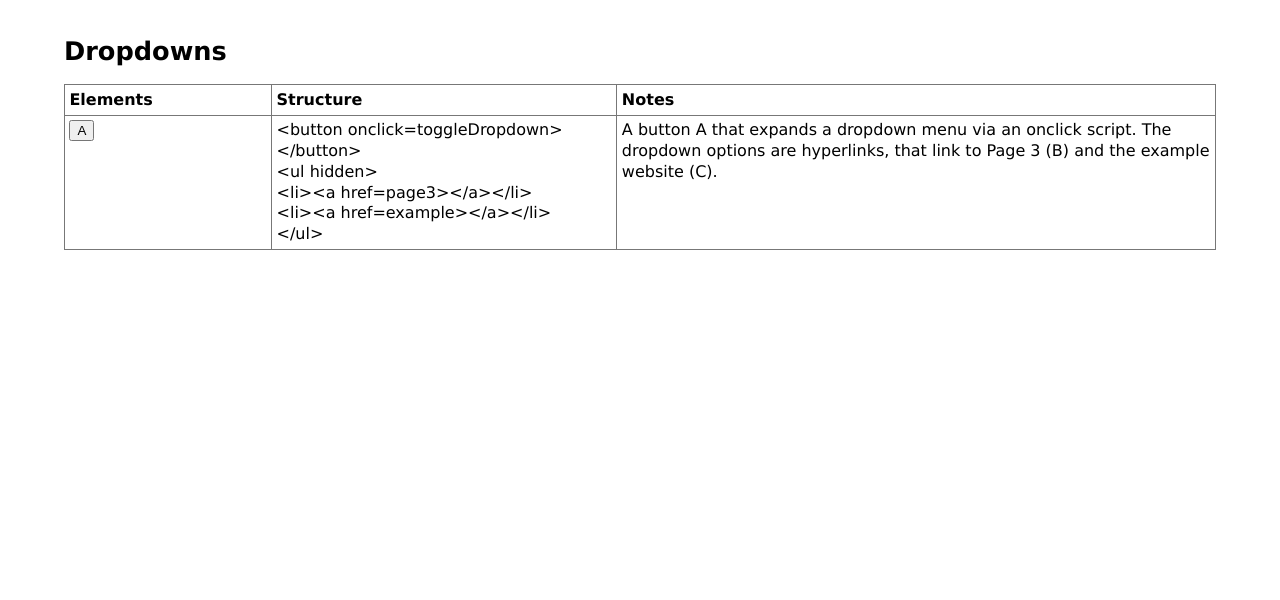
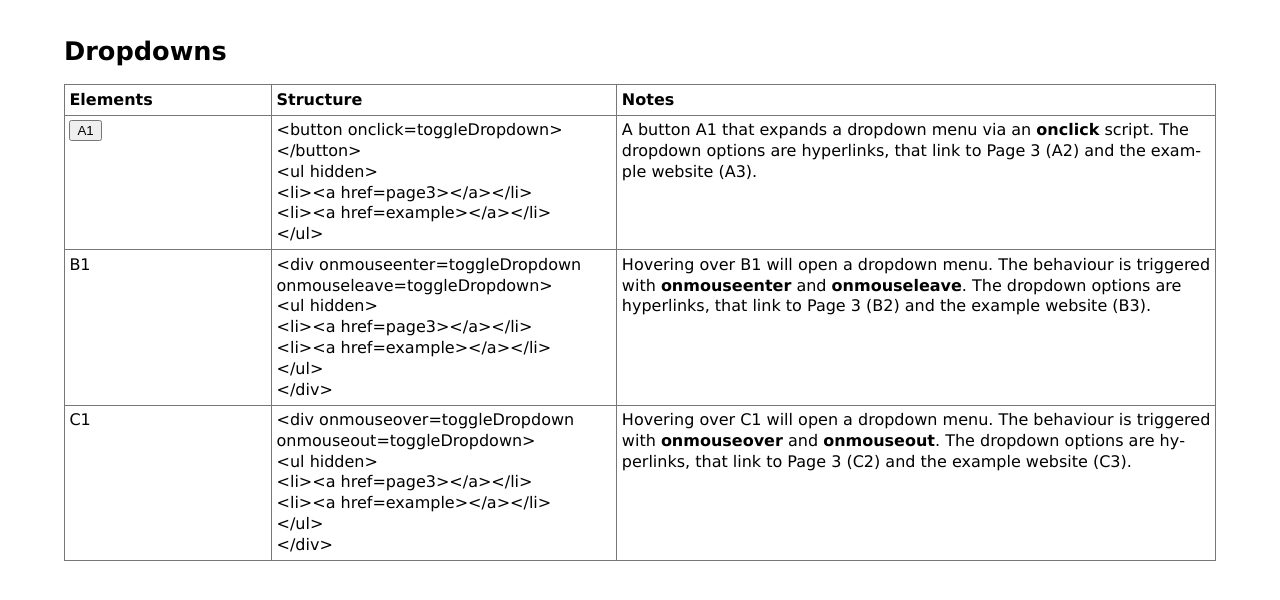
Before and after one commit to ki-re-ru/Test_Website, a plain HTML site: page page2.html in a window 1280 px wide. Shown: the part 84-684 px from the top of the page. Drawn offline with Linux system fonts and the light colour scheme.

Commit message:
add hover dropdowns

```diff
--- a/page2.html
+++ b/page2.html
@@ -40,10 +40,10 @@
     </tr>
     <tr>
       <td>
-        <button onclick="toggleDropdown()">A</button>
+        <button onclick="toggleDropdown()">A1</button>
         <ul id="dropdownMenu" class="dropdown-content" hidden>
-          <li><a href="page3.html" >B</a></li>
-          <li><a href="https://example.com/" >C</a></li>
+          <li><a href="page3.html" >A2</a></li>
+          <li><a href="https://example.com/" >A3</a></li>
         </ul>
         <script>
             function toggleDropdown() {
@@ -66,7 +66,71 @@
         &lt;/ul&gt;
       </td>
       <td>
-        A button A that expands a dropdown menu via an onclick script. The dropdown options are hyperlinks, that link to Page 3 (B) and the example website (C).
+        A button A1 that expands a dropdown menu via an <b>onclick</b> script. The dropdown options are hyperlinks, that link to Page 3 (A2) and the example website (A3).
+      </td>
+    </tr>
+    <tr>
+      <td>
+          <div onmouseenter="toggleDropdown2()" onmouseleave="toggleDropdown2()">B1
+          <ul id="dropdownMenu2" class="dropdown-content" hidden>
+            <li><a href="page3.html" >B2</a></li>
+            <li><a href="https://example.com/" >B3</a></li>
+          </ul>
+          </div>
+          <script>
+            function toggleDropdown2() {
+              let menu = document.getElementById("dropdownMenu2");
+              menu.style.display = (menu.style.display === "block") ? "none" : "block";
+            }
+          </script>
+      </td>
+      <td>
+        &lt;div onmouseenter=toggleDropdown onmouseleave=toggleDropdown&gt;
+        <br>
+        &lt;ul hidden&gt;
+        <br>
+        &lt;li&gt;&lt;a href=page3&gt;&lt;/a&gt;&lt;/li&gt;
+        <br>
+        &lt;li&gt;&lt;a href=example&gt;&lt;/a&gt;&lt;/li&gt;
+        <br>
+        &lt;/ul&gt;
+        <br>
+        &lt;/div&gt;
+      </td>
+      <td>
+        Hovering over B1 will open a dropdown menu. The behaviour is triggered with <b>onmouseenter</b> and <b>onmouseleave</b>. The dropdown options are hyperlinks, that link to Page 3 (B2) and the example website (B3).
+      </td>
+    </tr>
+    <tr>
+      <td>
+        <div onmouseover="toggleDropdown3()" onmouseout="toggleDropdown3()">C1
+          <ul id="dropdownMenu3" class="dropdown-content" hidden>
+            <li><a href="page3.html" >C2</a></li>
+            <li><a href="https://example.com/" >C3</a></li>
+          </ul>
+        </div>
+        <script>
+          function toggleDropdown3() {
+            let menu = document.getElementById("dropdownMenu3");
+            menu.style.display = (menu.style.display === "block") ? "none" : "block";
+          }
+        </script>
+      </td>
+      <td>
+        &lt;div onmouseover=toggleDropdown onmouseout=toggleDropdown&gt;
+        <br>
+        &lt;ul hidden&gt;
+        <br>
+        &lt;li&gt;&lt;a href=page3&gt;&lt;/a&gt;&lt;/li&gt;
+        <br>
+        &lt;li&gt;&lt;a href=example&gt;&lt;/a&gt;&lt;/li&gt;
+        <br>
+        &lt;/ul&gt;
+        <br>
+        &lt;/div&gt;
+      </td>
+      <td>
+        Hovering over C1 will open a dropdown menu. The behaviour is triggered with <b>onmouseover</b> and <b>onmouseout</b>. The dropdown options are hyperlinks, that link to Page 3 (C2) and the example website (C3).
       </td>
     </tr>
   </table>
--- a/style.css
+++ b/style.css
@@ -76,7 +76,14 @@ code, var, kbd, samp, listing, plaintext, xmp, abbr {
   hyphens: none;
 }
 
-
+.dropdown-content {
+  position: relative;
+  background-color: #d3d3d3;
+  top: 100%;
+  left: 0;
+  min-width: 180px;
+  z-index: 10;
+}
 
 div {
   margin: 0;
```
